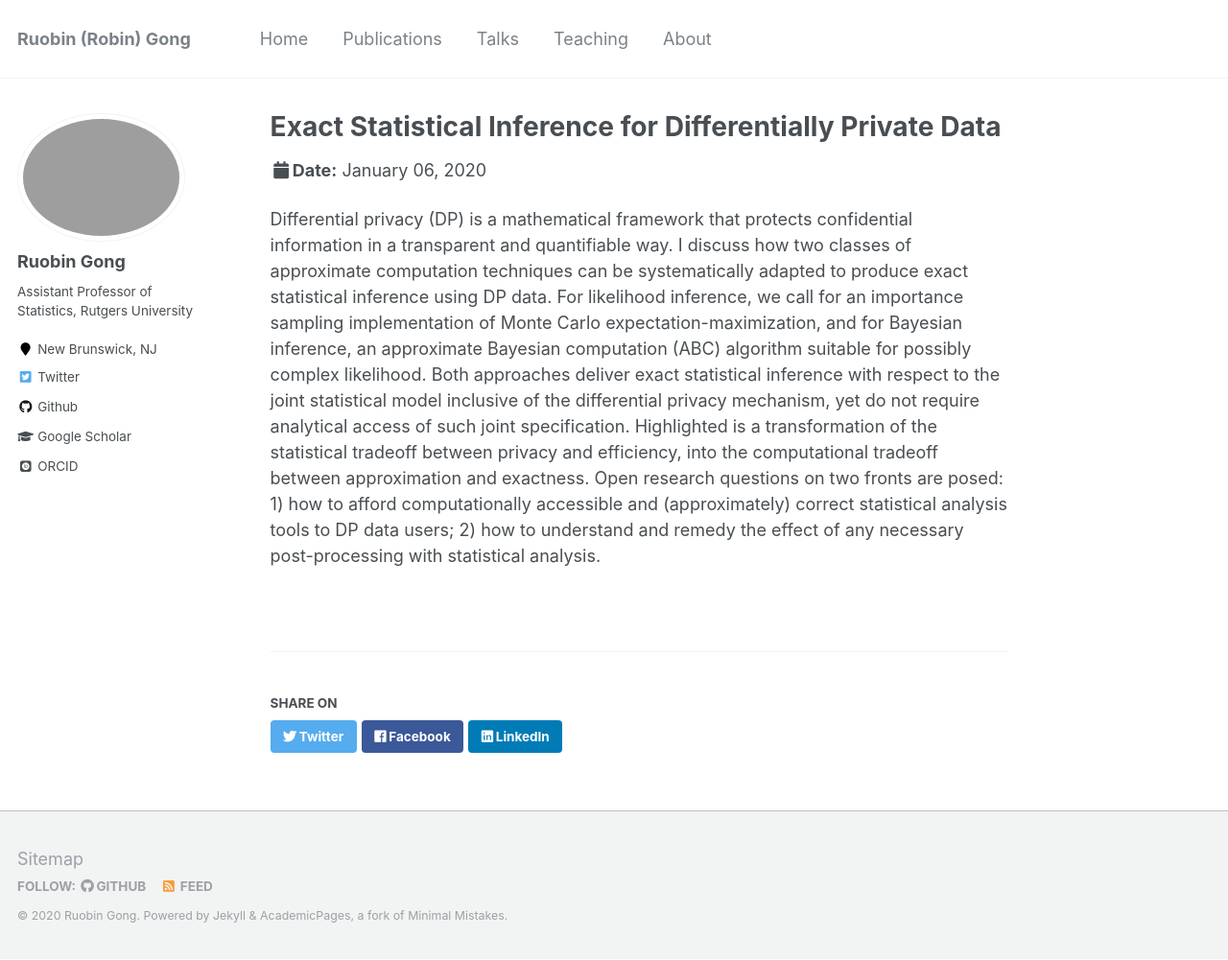
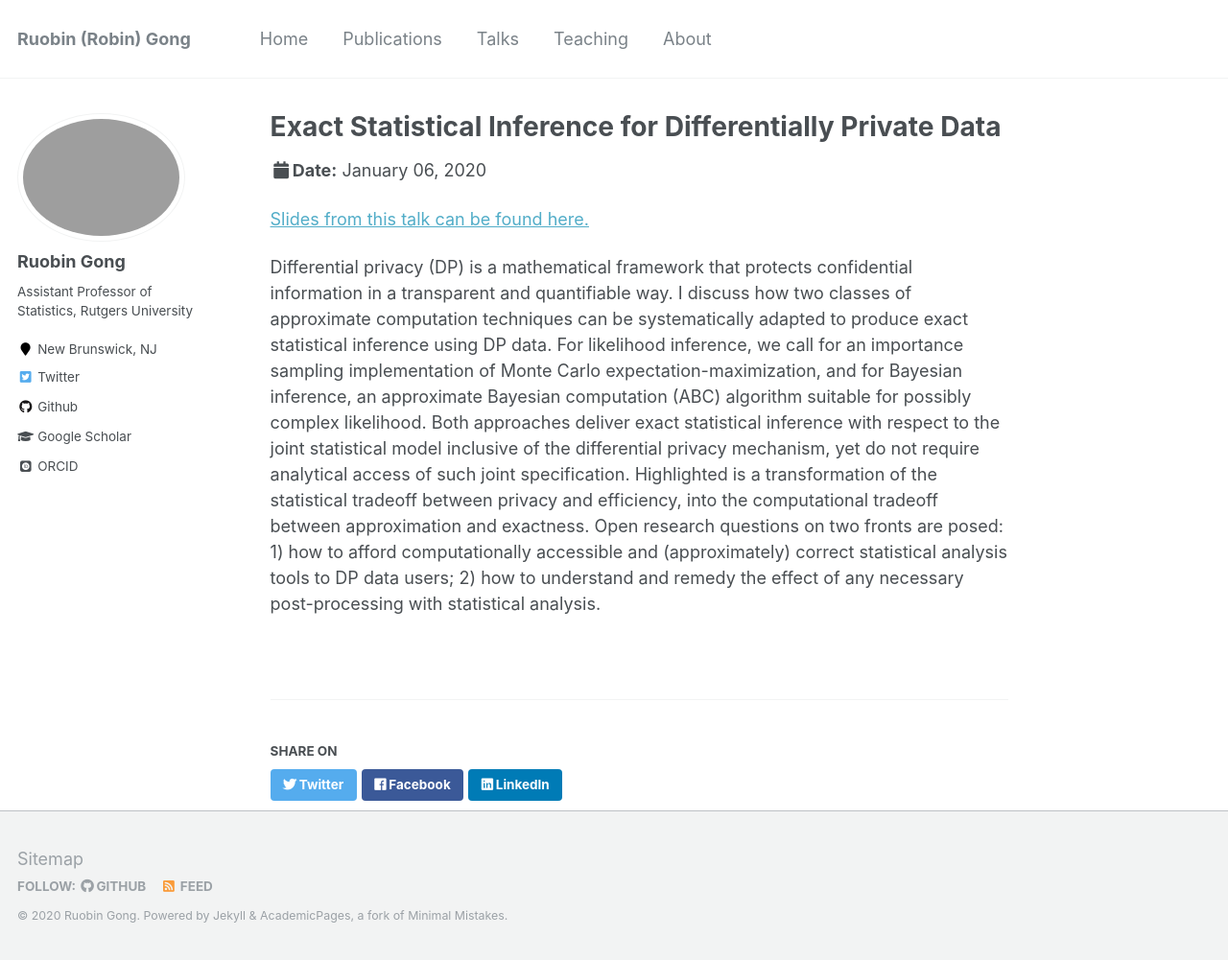
Before and after one commit to RuobinGong/RuobinGong.github.io, a Jekyll site: the page built from _talks/2020-01-06.md, in a window 1280 px wide and 1001 px high. Shown: the whole window at 96% size. Built offline with Jekyll 4.4.1, drawn with Linux system fonts in a browser that asks for light colours; some web fonts are replaced.

Commit message:
Update 2020-01-06.md

```diff
--- a/_talks/2020-01-06.md
+++ b/_talks/2020-01-06.md
@@ -8,4 +8,6 @@ date: 2020-01-06
 location: "Washington, DC"
 ---
 
+[Slides from this talk can be found here.](https://ruobingong.github.io/files/202001-Census.pdf)
+
 Differential privacy (DP) is a mathematical framework that protects confidential information in a transparent and quantifiable way. I discuss how two classes of approximate computation techniques can be systematically adapted to produce exact statistical inference using DP data. For likelihood inference, we call for an importance sampling implementation of Monte Carlo expectation-maximization, and for Bayesian inference, an approximate Bayesian computation (ABC) algorithm suitable for possibly complex likelihood. Both approaches deliver exact statistical inference with respect to the joint statistical model inclusive of the differential privacy mechanism, yet do not require analytical access of such joint specification. Highlighted is a transformation of the statistical tradeoff between privacy and efficiency, into the computational tradeoff between approximation and exactness. Open research questions on two fronts are posed: 1) how to afford computationally accessible and (approximately) correct statistical analysis tools to DP data users; 2) how to understand and remedy the effect of any necessary post-processing with statistical analysis.
```
